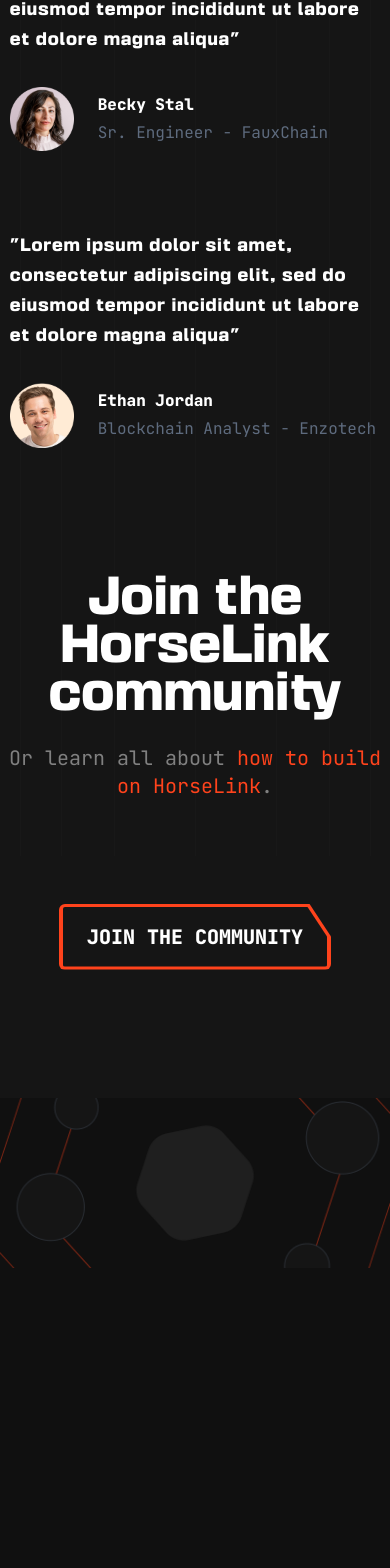
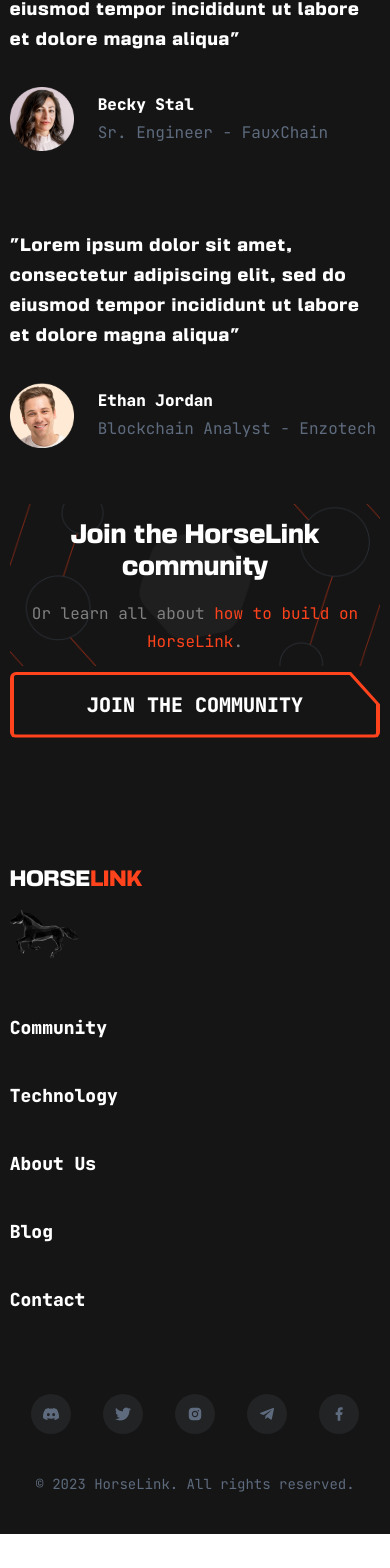
Before and after one commit to horse-link/horse-link-home, a React (Vite) app: page / in a window 390 px wide. Shown: the part 8583-10151 px from the top of the page. After the commit the page ends 10117 px from the top, so only its background shows below. Built offline with nearby package versions, Linux system fonts and the light colour scheme; what tailwind-heropatterns, wagmi would draw is missing.

Commit message:
feat: mobile

```diff
--- a/src/components/homepage/Bars.tsx
+++ b/src/components/homepage/Bars.tsx
@@ -9,7 +9,7 @@ export const Bars: React.FC<Props> = ({ height }) => (
     style={{
       height
     }}
-    className="absolute top-0 z-40 flex w-full divide-x-[1px] divide-hl-home-background-bars"
+    className="absolute top-0 z-40 hidden w-full divide-x-[1px] divide-hl-home-background-bars lg:flex"
   >
     <div className="h-full w-[6.25%] opacity-[30%]" />
     <div className="h-full w-[12.5%] opacity-[30%]" />
--- /dev/null
+++ b/src/components/homepage/CTA.tsx
@@ -0,0 +1,35 @@
+import React from "react";
+import { FunkyLink } from "./FunkyLink";
+
+export const CTA: React.FC = () => (
+  <React.Fragment>
+    {/* CTA section non-mobile */}
+    <section className="hidden w-full flex-col items-center gap-y-6 py-32 text-center lg:flex">
+      <h2 className="font-basement text-5xl">Join the HorseLink community</h2>
+      <p className="mb-20 text-xl text-hl-home-text-gray-2">
+        Or learn all about{" "}
+        <span className="text-hl-secondary">how to build on HorseLink</span>.
+      </p>
+      <FunkyLink to="/">JOIN THE COMMUNITY</FunkyLink>
+    </section>
+
+    {/* mobile */}
+    <section className="relative mt-14 flex w-[95vw] flex-col items-center pt-4 text-center lg:hidden">
+      <div className="relative z-50">
+        <h2 className="font-basement text-2xl">Join the HorseLink community</h2>
+        <p className="my-4 leading-[28px] text-hl-home-text-gray-2">
+          Or learn all about{" "}
+          <span className="text-hl-secondary">how to build on HorseLink</span>.
+        </p>
+        <FunkyLink to="/">JOIN THE COMMUNITY</FunkyLink>
+      </div>
+
+      {/* bg graphic */}
+      <img
+        src="/images/FooterGraphic.png"
+        alt="A complex graphic"
+        className="absolute top-0 z-[49] w-full"
+      />
+    </section>
+  </React.Fragment>
+);
--- a/src/components/homepage/Footer.tsx
+++ b/src/components/homepage/Footer.tsx
@@ -7,14 +7,22 @@ import { FaTelegramPlane } from "react-icons/fa";
 import { RiFacebookFill } from "react-icons/ri";
 
 export const Footer: React.FC = () => (
-  <footer className="relative flex w-full flex-col items-center overflow-hidden bg-hl-scrollbar-background py-32">
+  <footer className="relative flex w-[95vw] flex-col items-center pt-32 pb-10 lg:w-full lg:overflow-hidden lg:bg-hl-scrollbar-background lg:pb-32">
     {/* main footer content */}
-    <div className="relative z-50 w-[90rem]">
-      <div className="flex items-center justify-between">
-        <h3 className="font-basement text-3xl">
+    <div className="relative z-50 w-full lg:w-[90rem]">
+      <div className="flex flex-col justify-between lg:flex-row lg:items-center">
+        <h3 className="font-basement text-xl lg:text-3xl">
           HORSE<span className="text-hl-secondary">LINK</span>
         </h3>
-        <div className="flex w-fit gap-x-10 font-extrabold">
+
+        {/* non-desktop image */}
+        <img
+          src="/images/horse.webp"
+          alt="Horse Link logo"
+          className="my-4 block max-w-[69px] lg:hidden"
+        />
+
+        <div className="mt-10 flex w-fit flex-col gap-10 text-lg font-extrabold lg:mt-0 lg:flex-row lg:text-base">
           <Link to="/community">Community</Link>
           <Link to="/technology">Technology</Link>
           <Link to="/about">About Us</Link>
@@ -22,16 +30,19 @@ export const Footer: React.FC = () => (
           <Link to="/contact">Contact</Link>
         </div>
       </div>
+
+      {/* desktop image */}
       <img
         src="/images/horse.webp"
-        className="mt-10 max-w-[101px]"
+        className="mt-10 hidden max-w-[101px] lg:block"
         alt="Horse Link logo"
       />
-      <div className="mt-20 flex items-center justify-between text-hl-home-text-gray">
-        <span className="block">
+
+      <div className="mt-20 flex flex-col-reverse items-center justify-between gap-y-10 text-hl-home-text-gray lg:flex-row lg:gap-y-0">
+        <span className="block text-sm lg:text-base">
           &copy; 2023 HorseLink. All rights reserved.
         </span>
-        <div className="flex items-center gap-x-10">
+        <div className="flex items-center gap-x-8 lg:gap-x-10">
           <Link
             to="/"
             className="block rounded-full bg-hl-home-card-background p-3"
@@ -71,7 +82,7 @@ export const Footer: React.FC = () => (
     </div>
 
     {/* background graphic */}
-    <div className="absolute top-0 w-full">
+    <div className="absolute top-0 hidden w-full lg:block">
       <img
         src="/images/FooterGraphic.png"
         alt="A complex background graphic for the footer"
--- a/src/components/homepage/index.ts
+++ b/src/components/homepage/index.ts
@@ -6,3 +6,4 @@ export * from "./FunkyCard";
 export * from "./Quote";
 export * from "./Header";
 export * from "./Footer";
+export * from "./CTA";
--- a/src/pages/Home.tsx
+++ b/src/pages/Home.tsx
@@ -316,17 +316,7 @@ const Home: React.FC = () => (
       </div>
     </section>
 
-    {/* CTA section */}
-    <section className="flex w-full flex-col items-center gap-y-6 py-32 text-center">
-      <h2 className="font-basement text-5xl">Join the HorseLink community</h2>
-      <p className="mb-20 text-xl text-hl-home-text-gray-2">
-        Or learn all about{" "}
-        <span className="text-hl-secondary">how to build on HorseLink</span>.
-      </p>
-      <HomeComponents.FunkyLink to="/">
-        JOIN THE COMMUNITY
-      </HomeComponents.FunkyLink>
-    </section>
+    <HomeComponents.CTA />
   </HomeComponents.GrayBackground>
 );
 
```
